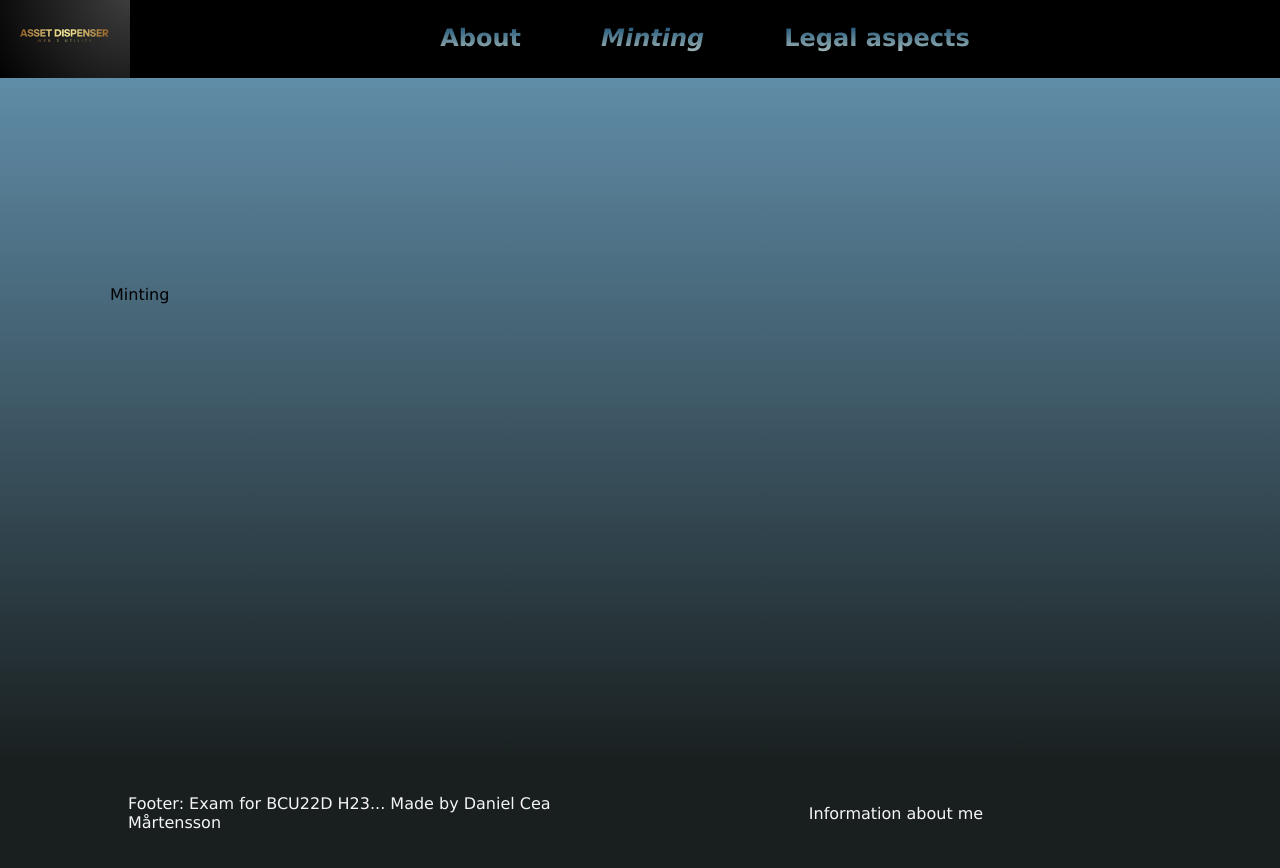
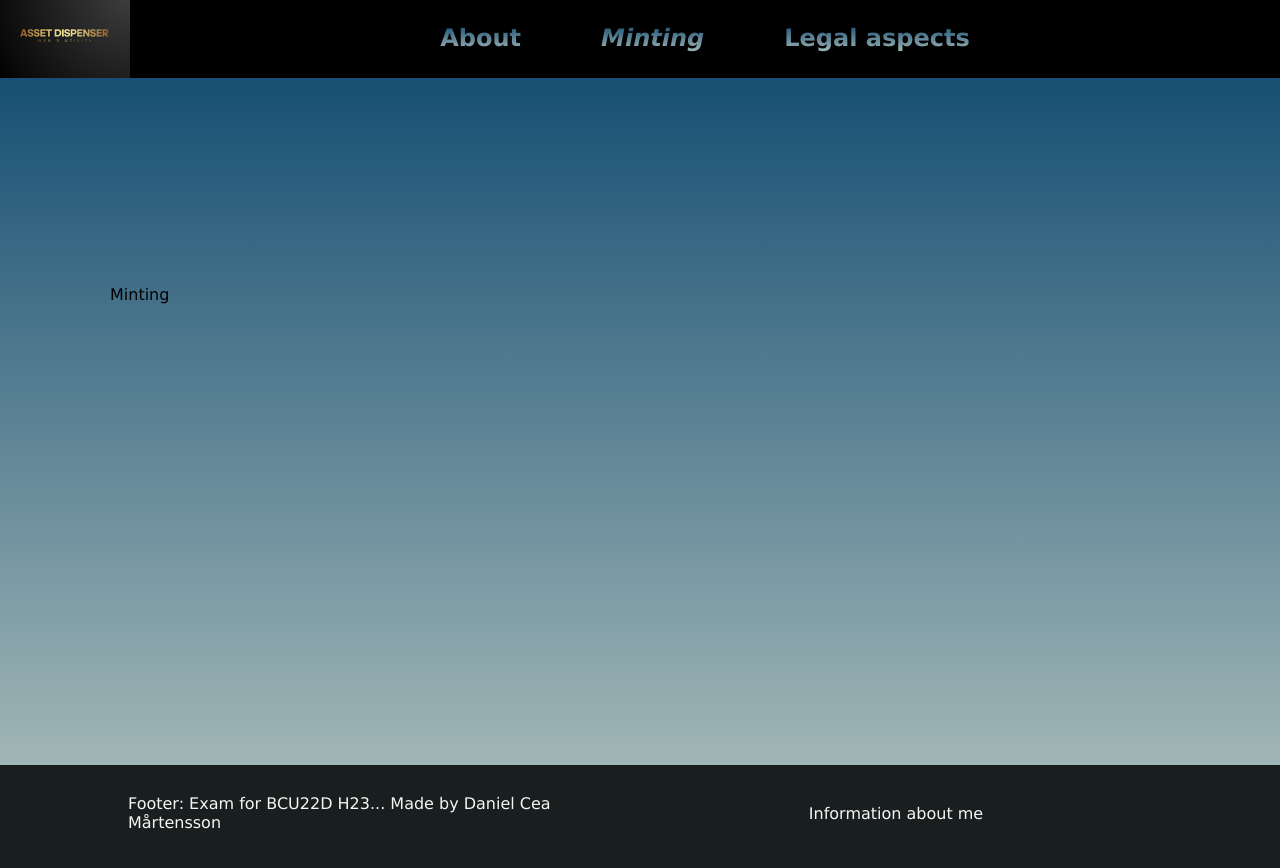
Before and after one commit to DanielCMartensson/asset-dispenser, a React (Create React App) app in the folder client/: page /minting in a window 1280 px wide. Shown: the top 868 px of the page. Built offline with nearby package versions, Linux system fonts and the light colour scheme.

Commit message:
dependencies for web3 and express

```diff
--- a/client/src/components/Styles/About.css
+++ b/client/src/components/Styles/About.css
@@ -2,7 +2,7 @@
   padding: 5px;
   height: 85vh;
   background: rgb(25, 31, 31);
-  background: linear-gradient(0deg, rgba(25, 31, 31, 1) 0%, rgba(96, 141, 168, 1) 100%);
+  background: linear-gradient(0deg, rgb(161, 182, 182) 0%, rgb(22, 79, 115) 100%);
 }
 
 h2 {
--- a/client/src/components/Styles/Footer.css
+++ b/client/src/components/Styles/Footer.css
@@ -1,4 +1,3 @@
-
 
 .footer {
   display: grid;
--- a/client/src/components/Styles/Legal.css
+++ b/client/src/components/Styles/Legal.css
@@ -2,7 +2,7 @@
   padding: 5px;
     height: 85vh;
     background: rgb(25, 31, 31);
-    background: linear-gradient(0deg, rgba(25, 31, 31, 1) 0%, rgba(96, 141, 168, 1) 100%);
+    background: linear-gradient(0deg, rgb(161, 182, 182) 0%, rgb(22, 79, 115) 100%);
 }
 
 .legal-container {
--- a/client/src/components/Styles/Minting.css
+++ b/client/src/components/Styles/Minting.css
@@ -2,7 +2,7 @@
     padding: 5px;
     height: 85vh;
     background: rgb(25, 31, 31);
-    background: linear-gradient(0deg, rgba(25, 31, 31, 1) 0%, rgba(96, 141, 168, 1) 100%);
+    background: linear-gradient(0deg, rgb(161, 182, 182) 0%, rgb(22, 79, 115) 100%);
 }
 
 .main-container {
--- a/package.json
+++ b/package.json
@@ -1,6 +1,8 @@
 {
   "dependencies": {
-    "react": "^18.2.0"
+    "express": "^4.18.2",
+    "react": "^18.2.0",
+    "web3": "^4.3.0"
   },
   "devDependencies": {
     "react-router-dom": "^6.20.1"
```
Also changed, not shown: 1 other file (tests, documents, lock files or other folders).
